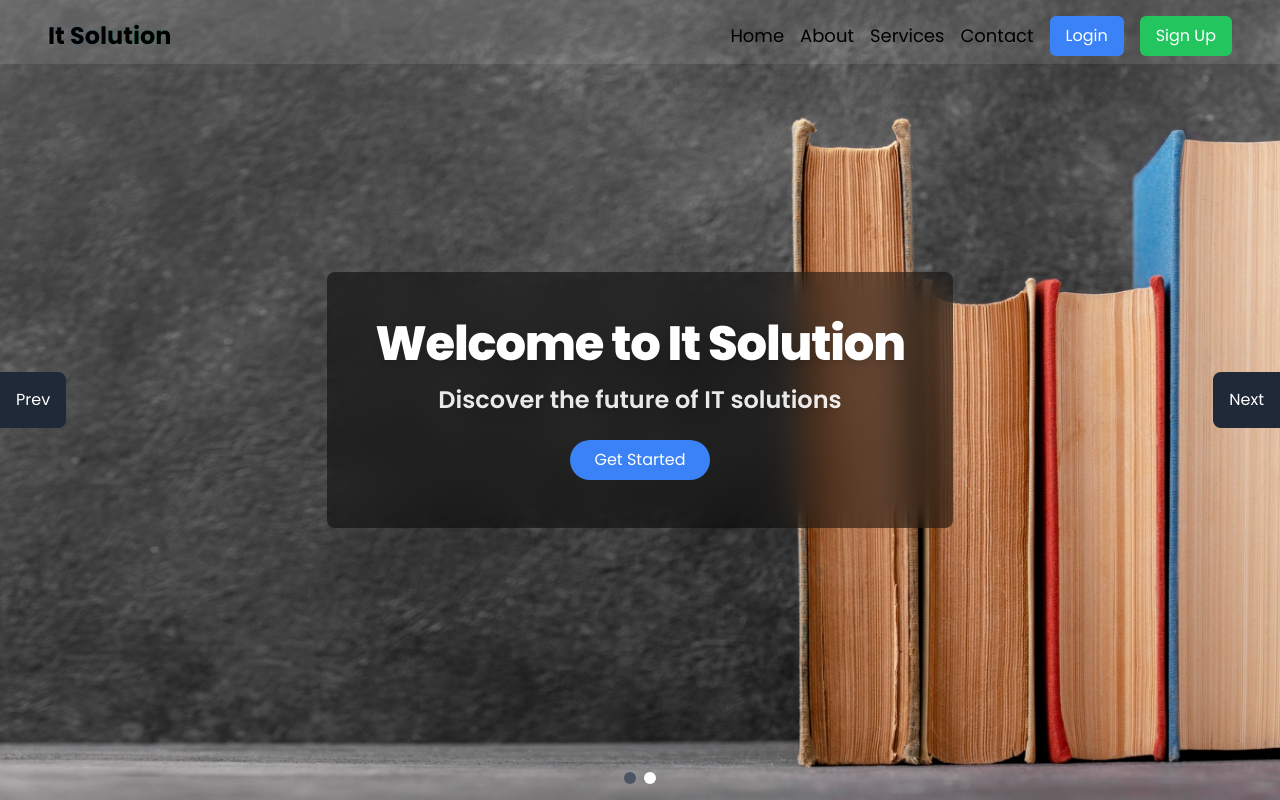
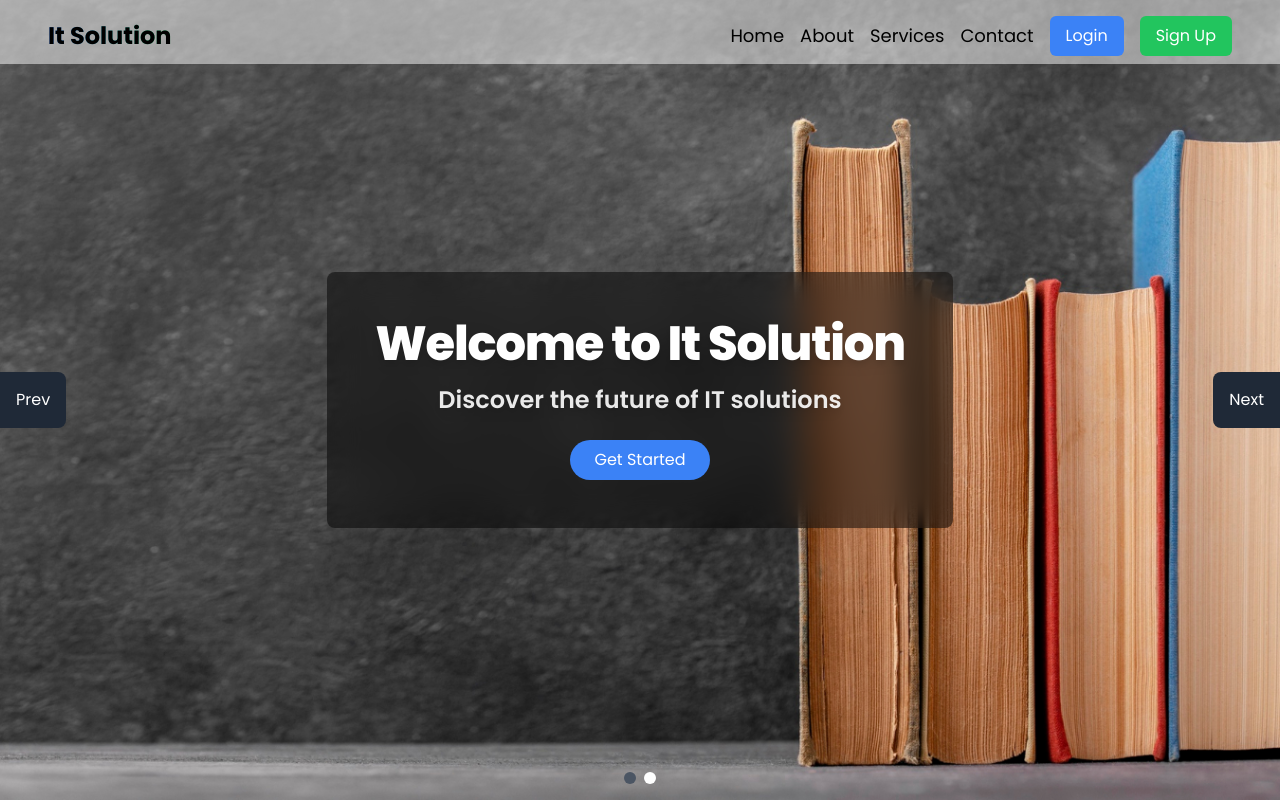
Before and after one commit to mahfuzahmedzisan/it-solutions, a React (Vite) app: page / in a window 1280 px wide. Shown: the top 800 px of the page. Built offline with nearby package versions, Linux system fonts and the light colour scheme.

Commit message:
Update NavItems.jsx

```diff
--- a/src/components/Navbar/NavItems.jsx
+++ b/src/components/Navbar/NavItems.jsx
@@ -49,7 +49,7 @@ export default function NavItems() {
     <>
       {/* First Navbar */}
       <div
-        className={`fixed top-0 left-0 w-full bg-white/10 z-30 transition-all duration-300 ${!isScrolled ? 'h-16' : 'h-0'}`}
+        className={`fixed top-0 left-0 w-full bg-white/50 z-30 transition-all duration-300 ${!isScrolled ? 'h-16' : 'h-0'}`}
         style={{
           overflow: 'hidden',
         }}
```
